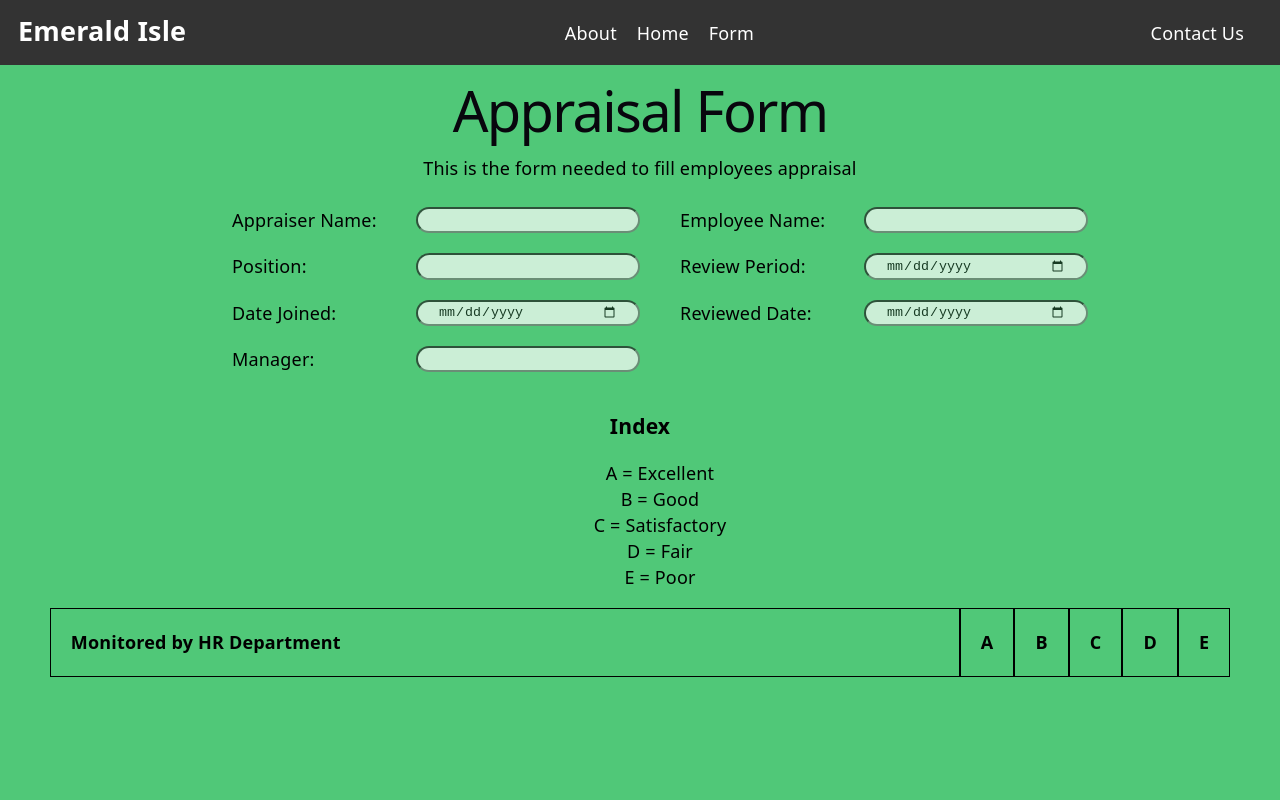
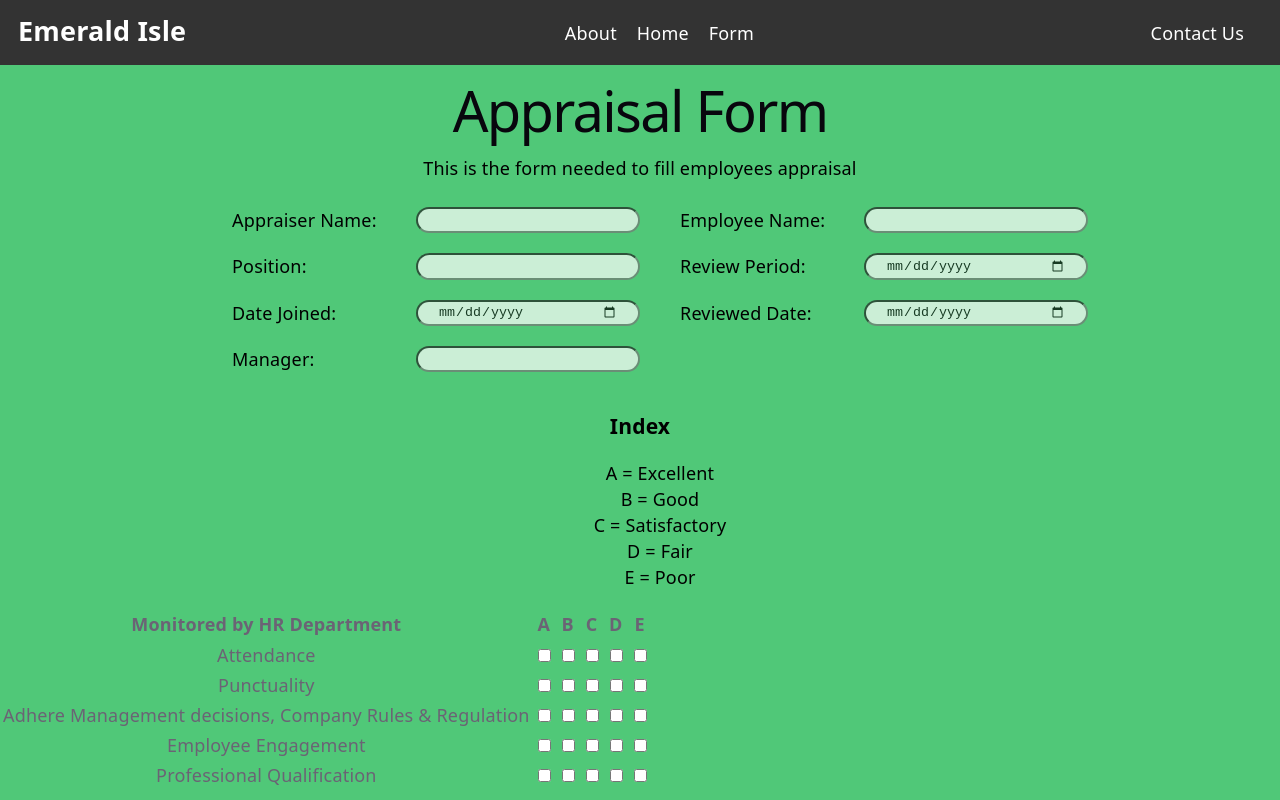
Before and after one commit to eimts2026/performance-review, a React (Vite) app in the folder frontend/: page /form in a window 1280 px wide. Built offline with nearby package versions, Linux system fonts and the light colour scheme.

Commit message:
Table Changes
revamped the Table changes, removed the unnecessary div, it was a major PITA, I'll start from the beginning, the basic format is good now, let's see how it goes

```diff
--- a/frontend/src/pages/MainForm.css
+++ b/frontend/src/pages/MainForm.css
@@ -2,6 +2,7 @@
     font-size: var(--p-font-size);
     color: black;
 }
+
 
 /* List Design */
 .form-section .form ul li {
@@ -38,18 +39,4 @@
 }
 
 /* HR TABLE DESIGN */
-.hr #header {
-    display: inline;
-}
-
-.hr #header th {
-    border: 1px solid black;
-    margin-left: 200px;
-    color: black;
-    padding: auto;
-    padding: 20px;
-}
-
-.hr #header #monitored {
-    padding-right: 618px;
-}
+.hr-table
--- a/frontend/src/pages/MainForm.jsx
+++ b/frontend/src/pages/MainForm.jsx
@@ -44,8 +44,8 @@ function MainForm() {
                     </div>
 
                     {/* HR MONITORING GRID */}
-                    <div class='hr'>
-                        <tr id='header'>
+                    <table class='hr-table'>
+                        <tr id='line-1'>
                             <th id='monitored'>Monitored by HR Department</th>
                             <th>A</th>
                             <th>B</th>
@@ -53,7 +53,48 @@ function MainForm() {
                             <th>D</th>
                             <th>E</th>
                         </tr>
-                    </div>
+                        <tr id='line'>
+                            <td>Attendance</td>
+                            <td><input type='checkbox' /></td>
+                            <td><input type='checkbox' /></td>
+                            <td><input type='checkbox' /></td>
+                            <td><input type='checkbox' /></td>
+                            <td><input type='checkbox' /></td>
+                        </tr>
+                        <tr id='line'>
+                            <td>Punctuality</td>
+                            <td><input type='checkbox' /></td>
+                            <td><input type='checkbox' /></td>
+                            <td><input type='checkbox' /></td>
+                            <td><input type='checkbox' /></td>
+                            <td><input type='checkbox' /></td>
+                        </tr>
+                        <tr id='line'>
+                            <td>Adhere Management decisions, Company Rules & Regulation</td>
+                            <td><input type='checkbox' /></td>
+                            <td><input type='checkbox' /></td>
+                            <td><input type='checkbox' /></td>
+                            <td><input type='checkbox' /></td>
+                            <td><input type='checkbox' /></td>
+                        </tr>
+                        <tr id='line'>
+                            <td>Employee Engagement</td>
+                            <td><input type='checkbox' /></td>
+                            <td><input type='checkbox' /></td>
+                            <td><input type='checkbox' /></td>
+                            <td><input type='checkbox' /></td>
+                            <td><input type='checkbox' /></td>
+                        </tr>
+                        <tr id='line'>
+                            <td>Professional Qualification</td>
+                            <td><input type='checkbox' /></td>
+                            <td><input type='checkbox' /></td>
+                            <td><input type='checkbox' /></td>
+                            <td><input type='checkbox' /></td>
+                            <td><input type='checkbox' /></td>
+                        </tr>
+                    </table>
+
                 </form>
             </section>
         </>
```
